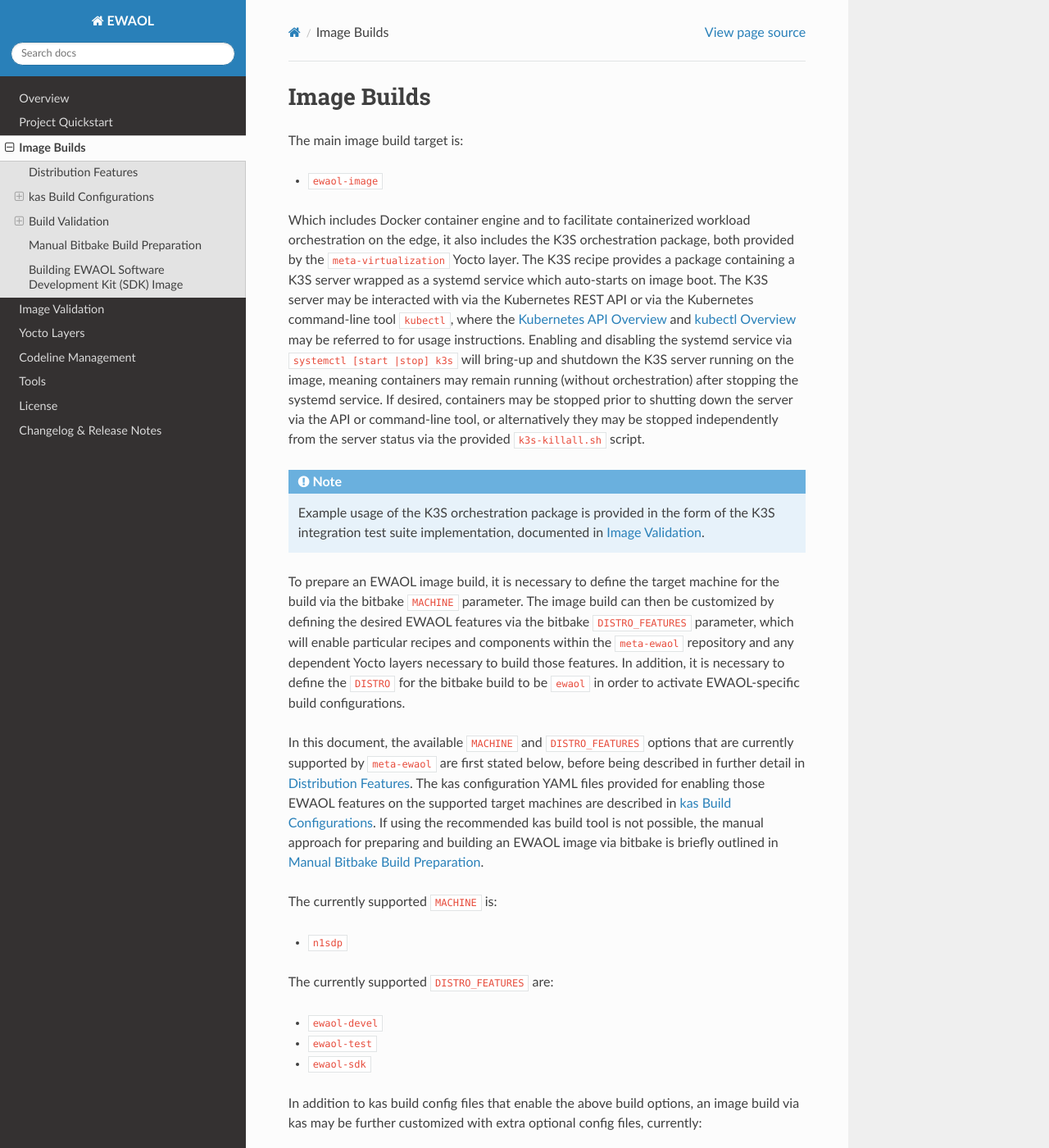
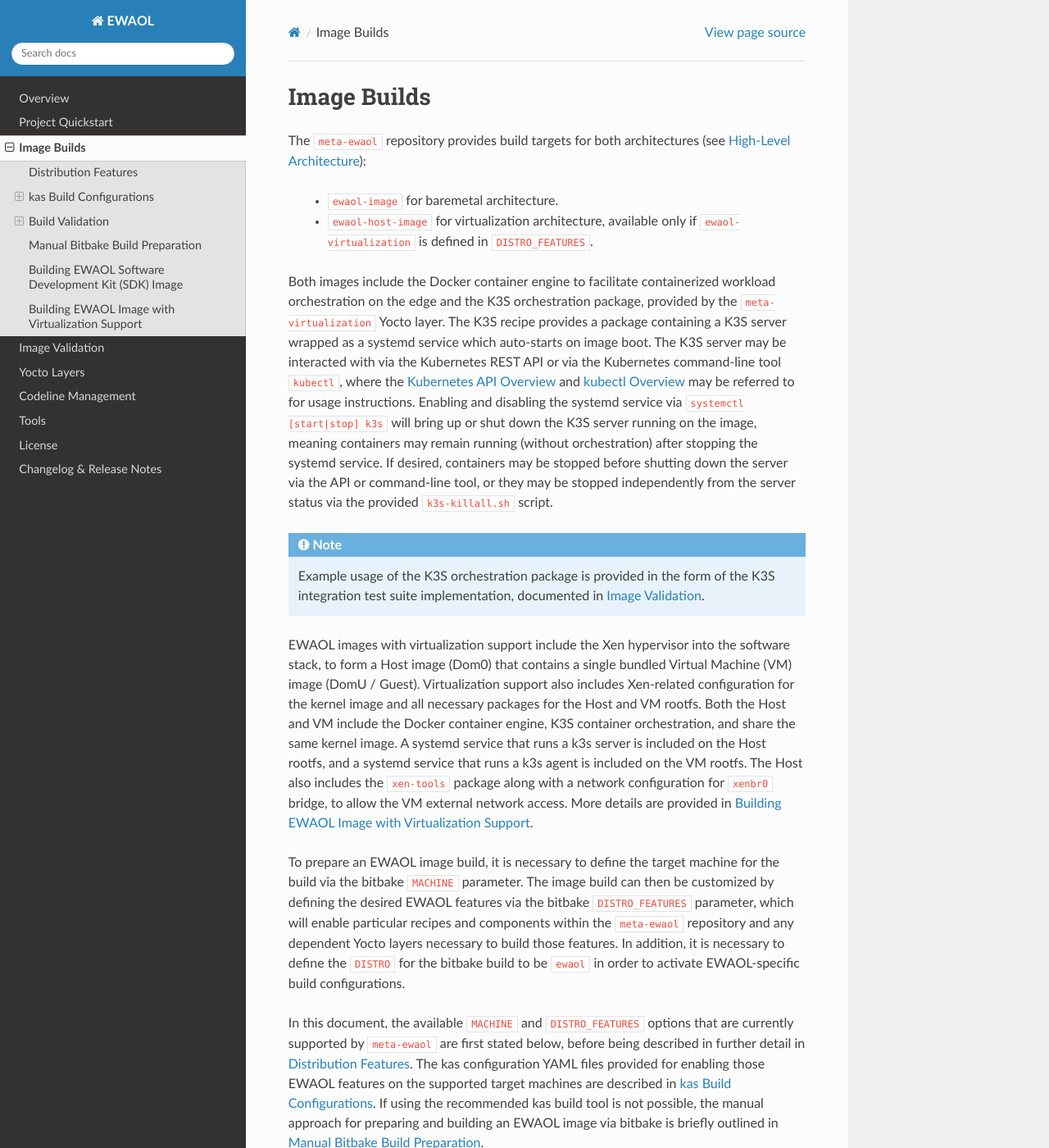
Before and after one commit to chaoge525/soafee_demo, a Sphinx documentation site: the page built from documentation/builds.rst, in a window 1280 px wide and 1400 px high. Shown: the whole window at 82% size. Built offline with Sphinx 7.4.7 and the Read the Docs theme 2.0.0, drawn with Linux system fonts in a browser that asks for light colours; some of the changed text lies outside the part shown.

Commit message:
doc: Add ewaol-virtualization DISTRO_FEATURE documentation
This patch adapts the documentation to introduce the new EWAOL virtualization
architecture, alongside the baremetal architecture. Also updates the ewaol
architecture diagram.

Issue-Id: SCM-3722
Signed-off-by: Kamil Dziezyk <kamil.dziezyk@arm.com>
Change-Id: I016bdd40adff34042d64f072eaaeabdb3d78d0df

```diff
--- a/documentation/builds.rst
+++ b/documentation/builds.rst
@@ -1,24 +1,26 @@
 Image Builds
 ============
 
-The main image build target is:
+The ``meta-ewaol`` repository provides build targets for both architectures
+(see :ref:`overview_high-level_architecture`):
 
-* ``ewaol-image``
+  * ``ewaol-image`` for baremetal architecture.
+  * ``ewaol-host-image`` for virtualization architecture, available only if
+    ``ewaol-virtualization`` is defined in ``DISTRO_FEATURES``.
 
-Which includes Docker container engine and to facilitate containerized workload
-orchestration on the edge, it also includes the K3S orchestration package, both
-provided by the ``meta-virtualization`` Yocto layer. The K3S recipe provides a
-package containing a K3S server wrapped as a systemd service which auto-starts
-on image boot. The K3S server may be interacted with via the Kubernetes REST
-API or via the Kubernetes command-line tool ``kubectl``, where the `Kubernetes
-API Overview`_ and `kubectl Overview`_ may be referred to for usage
-instructions. Enabling and disabling the systemd service via ``systemctl [start
-|stop] k3s`` will bring-up and shutdown the K3S server running on the image,
-meaning containers may remain running (without orchestration) after stopping
-the systemd service. If desired, containers may be stopped prior to shutting
-down the server via the API or command-line tool, or alternatively they may be
-stopped independently from the server status via the provided
-``k3s-killall.sh`` script.
+Both images include the Docker container engine to facilitate containerized
+workload orchestration on the edge and the K3S orchestration package, provided
+by the ``meta-virtualization`` Yocto layer. The K3S recipe provides a package
+containing a K3S server wrapped as a systemd service which auto-starts on image
+boot. The K3S server may be interacted with via the Kubernetes REST API or via
+the Kubernetes command-line tool ``kubectl``, where the `Kubernetes API
+Overview`_ and `kubectl Overview`_ may be referred to for usage instructions.
+Enabling and disabling the systemd service via ``systemctl [start|stop] k3s``
+will bring up or shut down the K3S server running on the image, meaning
+containers may remain running (without orchestration) after stopping the
+systemd service. If desired, containers may be stopped before shutting down the
+server via the API or command-line tool, or they may be stopped independently
+from the server status via the provided ``k3s-killall.sh`` script.
 
 .. note::
     Example usage of the K3S orchestration package is provided in the form of
@@ -27,6 +29,18 @@
 
 .. _Kubernetes API Overview: https://kubernetes.io/docs/reference/using-api/
 .. _kubectl Overview: https://kubernetes.io/docs/reference/kubectl/overview/
+
+EWAOL images with virtualization support include the Xen hypervisor into the
+software stack, to form a Host image (Dom0) that contains a single bundled
+Virtual Machine (VM) image (DomU / Guest). Virtualization support also includes
+Xen-related configuration for the kernel image and all necessary packages for
+the Host and VM rootfs. Both the Host and VM include the Docker container
+engine, K3S container orchestration, and share the same kernel image. A systemd
+service that runs a k3s server is included on the Host rootfs, and a systemd
+service that runs a k3s agent is included on the VM rootfs. The Host also
+includes the ``xen-tools`` package along with a network configuration for
+``xenbr0`` bridge, to allow the VM external network access. More details are
+provided in `Building EWAOL Image with Virtualization Support`_.
 
 To prepare an EWAOL image build, it is necessary to define the target machine
 for the build via the bitbake ``MACHINE`` parameter. The image build can then be
@@ -55,6 +69,7 @@
 * ``ewaol-devel``
 * ``ewaol-test``
 * ``ewaol-sdk``
+* ``ewaol-virtualization``
 
 In addition to kas build config files that enable the above build options, an
 image build via kas may be further customized with extra optional config
@@ -91,6 +106,16 @@
       For more details on the SDK, see
       `Building EWAOL Software Development Kit (SDK) Image`_
 
+* ``ewaol-virtualization``
+
+    * Adds the Xen hypervisor into the software stack.
+    * Provides a build target ``ewaol-host-image`` which defines a Host image
+      (Dom0) that contains a single bundled Virtual Machine (VM) image (DomU /
+      Guest) implemented by an ``ewaol-vm-image`` package.
+    * Enables Xen specific configs required by kernel.
+    * Includes all necessary packages and adjustments to the Host root file
+      system to support Xen virtualization.
+
 Provided their Yocto layer sources can be found by bitbake via
 ``conf/bblayers.conf``, these features can be enabled by passing them as a
 space-separated list into ``DISTRO_FEATURES`` within ``conf/local.conf``. This
@@ -108,7 +133,7 @@
 
 The EWAOL quickstart guide illustrates how to build an EWAOL software image by
 supplying build configuration YAML files to the kas build tool:
-:ref:`quickstart_minimal_image_build_via_kas`.
+:ref:`quickstart_ewaol_image_build_via_kas`.
 
 The ``meta-ewaol-config/kas`` directory contains build configs to support
 building images via kas for the EWAOL project.
@@ -179,10 +204,17 @@
     the EWAOL SDK is given in
     `Building EWAOL Software Development Kit (SDK) Image`_.
 
+* ``virtualization.yml``
+
+    Appends ``ewaol-virtualization`` to the ``DISTRO_FEATURES`` and selects
+    ``ewaol-host-image`` as the build target. The Host and VM images can be
+    customized, see `Building EWAOL Image with Virtualization Support`_ for
+    details.
+
 .. note::
   If a kas build config does not set a build parameter, the parameter will
   take the default value. For example, if ``tests.yml`` is not included then
-  the value of ``DISTRO_FEATURE`` will take its default value as specified
+  the value of ``DISTRO_FEATURES`` will take its default value as specified
   earlier in this document.
 
 Adding External Machines and BSP Layers
@@ -249,11 +281,11 @@
 
 * For EWAOL images with virtualization support, the Xen related configs is
   done via: ``meta-ewaol-distro/classes/xen_kernelcfg_check.bbclass``.
-  By default `Yocto xen config`_ is used as the reference.
+  By default `Yocto Xen config`_ is used as the reference.
 
 .. _Yocto docker config: http://git.yoctoproject.org/cgit/cgit.cgi/yocto-kernel-cache/tree/features/docker/docker.cfg
 .. _Yocto k3s config: http://git.yoctoproject.org/cgit/cgit.cgi/meta-virtualization/tree/recipes-kernel/linux/linux-yocto/kubernetes.cfg
-.. _Yocto xen config: http://git.yoctoproject.org/cgit/cgit.cgi/yocto-kernel-cache/tree/features/xen/xen.cfg
+.. _Yocto Xen config: http://git.yoctoproject.org/cgit/cgit.cgi/yocto-kernel-cache/tree/features/xen/xen.cfg
 
 Manual Bitbake Build Preparation
 --------------------------------
@@ -293,7 +325,7 @@
     EWAOL image validation tests may simply be added to the build by appending
     the following to ``conf/local.conf``:
 
-        ``DISTRO_FEATURES_append = " ewaol-test"``
+        ``DISTRO_FEATURES:append = " ewaol-test"``
 
 .. note::
   The kas build configuration YAML files within the ``meta-ewaol-config/kas/``
@@ -352,3 +384,47 @@
 ``build/tmp/deploy/images/n1sdp/ewaol-image-sdk-n1sdp.*``.
 To deploy the generated image, please refer to the
 :ref:`quickstart_deploy_on_n1sdp` section.
+
+Building EWAOL Image with Virtualization Support
+------------------------------------------------
+
+.. note::
+  Please note that an ``ewaol-host-image`` requires at least 100 GBytes of free
+  disk space to build!
+
+An ewaol virtualization image includes the Xen hypervisor in its software
+stack.
+
+The VM is included into the Host rootfs via the ``ewaol-vm-package`` recipe,
+with the rootfs stored as a raw image file in ``*.qcow2`` format. In addition,
+this package includes a sample Xen domain configuration file, which holds the
+customizable VM settings as detailed in `xl domain configuration`_.
+
+The Host and VM images are able to be customized via a set of environment
+variables. The ``EWAOL*_ROOTFS_EXTRA_SPACE`` variables apply their values to
+the relevant ``IMAGE_ROOTFS_EXTRA_SPACE`` bitbake variable.
+
+The available environment variables and their default values are as follows:
+
+.. code-block:: yaml
+
+   EWAOL_VM_NUMBER_OF_CPUS: "4"                # Number of VM CPUs
+   EWAOL_VM_MEMORY_SIZE: "6144"                # Memory size for VM (MB)
+   EWAOL_VM_ROOTFS_EXTRA_SPACE: ""             # Extra storage space for VM (KB)
+   EWAOL_HOST_MEMORY_SIZE: "2048"              # Memory size for Host (MB)
+   EWAOL_HOST_ROOTFS_EXTRA_SPACE: "1000000"    # Extra storage space for Host (KB)
+   EWAOL_ROOTFS_EXTRA_SPACE: "2000000"         # Extra storage space for both Host and VM (KB)
+
+These variables may be set either within an included kas configuration file
+(see ``meta-ewaol-config/kas/virtualization.yml`` for example usage), or
+directly in the build environment.
+
+To build the virtualization enabled image, pass
+``meta-ewaol-config/kas/virtualization.yml`` to the kas build command:
+
+.. code-block:: shell
+
+  kas meta-ewaol-config/kas/n1sdp.yml:meta-ewaol-config/kas/virtualization.yml
+
+.. _xl domain configuration:
+  https://xenbits.xen.org/docs/4.16-testing/man/xl.cfg.5.html
```
Also changed, not shown: documentation/overview.rst (+8 -0 lines), documentation/quickstart.rst (+83 -47 lines), documentation/images/ewaol_arch_overview.png, 1 other file.
